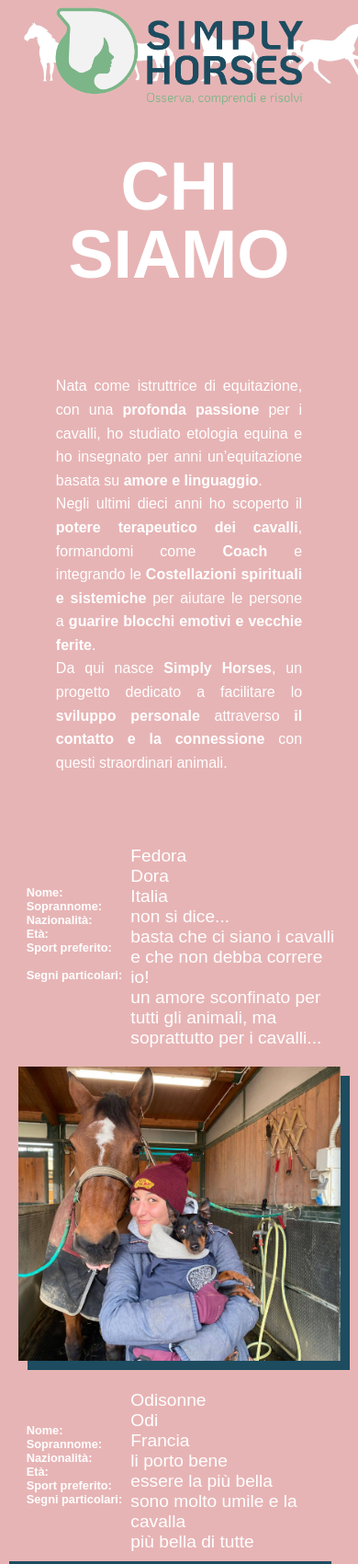
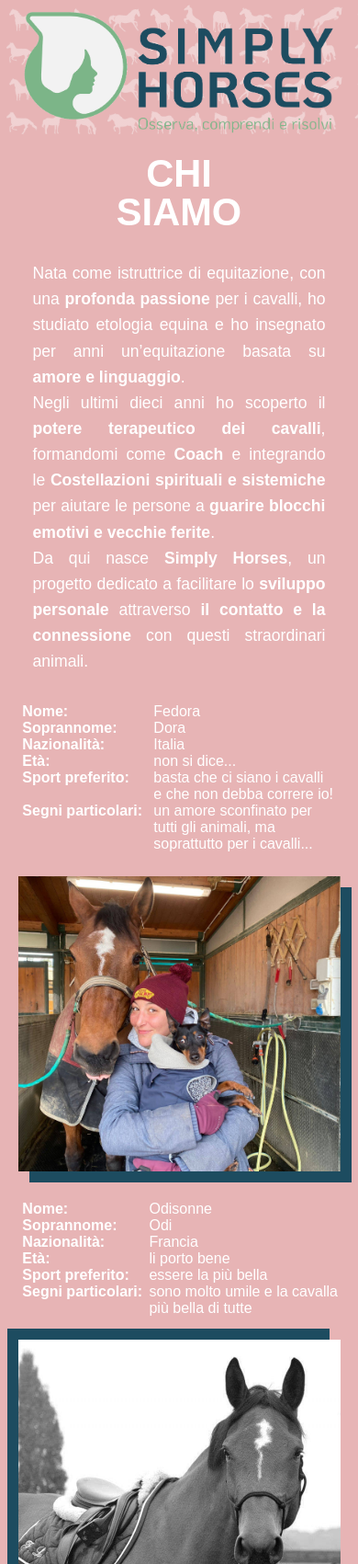
Before and after one commit to c2d13p/simplyhorses.it, a plain HTML site: page chi-siamo/index.html in a window 390 px wide. Shown: the top 1701 px of the page at 92% size. Drawn offline with Linux system fonts and the light colour scheme; a web font is replaced by a local one.

Commit message:
fix mobile style

```diff
--- a/chi-siamo/style.css
+++ b/chi-siamo/style.css
@@ -10,7 +10,7 @@ html, body {
 
 #header {
     height: 38vh;
-    background-image: url('../icons/white-horses.png');
+    background-image: linear-gradient(rgba(231, 180, 181, 0.6), rgba(231, 180, 181, 0.6)), url('../icons/white-horses.png');
 }
 
 #header a {
@@ -45,8 +45,6 @@ html, body {
 #section-1 {
     width: 50%;
     margin: 0 auto;
-    text-align: left;
-    color: #ffffff;
 }
 
 #section-1 p {
@@ -55,7 +53,7 @@ html, body {
     padding-bottom: 2rem;
     margin-bottom: 30px;
     text-align: justify;
-    font-size: 1.2em;
+    font-size: 1.3em;
     line-height: 1.6;
 }
 
@@ -92,25 +90,17 @@ html, body {
 
 .text-box .column-1, .text-box .column-2 {
     text-align: left;
-    font-size: 1.2em;
+    font-size: 1.3em;
 }
 
 .text-box .column-1 {
-    width: 35%;
+    width: 40%;
     font-weight: 700;
 }
 
-#section-4 .text-box .column-1 {
-    width: 40%;
-}
-
 .text-box .column-2 {
-    width: 65%;
+    width: 60%;
     font-weight: 400;
-}
-
-#section-3 .text-box .column-2 {
-    width: 60%;
 }
 
 .slideshow {
@@ -132,15 +122,15 @@ html, body {
 }
 
 #section-2 .slide {
-    box-shadow: 30px -30px #1d4c60;
+    box-shadow: 20px -20px #1d4c60;
 }
 
 #section-3 .slide {
-    box-shadow: -30px -30px #1d4c60;
+    box-shadow: -20px -20px #1d4c60;
 }
 
 #section-4 .slide {
-    box-shadow: 30px 30px #1d4c60;
+    box-shadow: 20px 20px #1d4c60;
 }
 
 .slide.active {
@@ -175,107 +165,32 @@ html, body {
 }
 
 @media only screen and (max-width: 1023px) {
-    #header {
-        height: 20vh;
-    }
 
-    #header img {
-        max-height: 100%;
-    }
-
-    #section-1 {
-        width: 80%;
-    }
-
-    #section-1 h2 {
-        font-size: 2.8em;
-        line-height: 1.2;
-        padding: 1rem 0rem;
-    }
-
-    #section-1 p {
-        width: 76%;
-        padding-top: 4rem;
-    }
-
-    #section-2, #section-3, #section-4 {
-        width: 90%;
-    }
-
-    #section-3 {
-        padding: 3rem 0rem;
-    }
-
-    .text-box .column-1, .column-2 {
-        font-size: 1em;
-    }
-
-    .text-box .column-1 {
-        width: 40%;
-    }
-
-    .text-box .column-2 {
-        width: 60%;
-    }
-
-    #section-4 .text-box .column-2 {
-        width: 70%;
-    }
-
-    #section-2 .slide {
-        box-shadow: 20px -20px #1d4c60;
-    }
-
-    #section-3 .slide {
-        box-shadow: -20px -20px #1d4c60;
-    }
-
-    #section-4 .slide {
-        box-shadow: 20px 20px #1d4c60;
-    }
-
-    #footer {
-        height: 10vh;
-        margin: 1.6rem 0rem;
-    }
-
-    .footer-icons {
-        gap: 60px;
-    }
-
-    .footer-icons a img {
-        width: 50px;
-        height: 50px;
-    }
 }
 
 @media only screen and (max-width: 767px) {
     #header {
-        height: 14vh;
+        height: 18vh;
+        background-size: 90vh auto;
     }
 
     #header img {
-        max-width: 70%;
-        max-height: 100%;
+        max-height: 94%;
+    }
+
+    #title h2 {
+        font-size: 2.6em;
+        padding: 1rem 0rem;
     }
 
     #section-1 {
-        width: 80%;
-        padding-top: 1rem;
-    }
-
-    #section-1 h2 {
-        font-size: 2.2em;
-        font-weight: 700;
-        line-height: 1;
+        width: 90%;
     }
 
     #section-1 p {
-        width: 86%;
-        margin-top: 30px;
-        padding-top: 0rem;
-        text-align: justify;
-        font-size: 1em;
+        font-size: 1.1em;
+        margin-bottom: 0px;
+        padding: 1rem;
     }
 
     #section-2, #section-3, #section-4 {
@@ -297,35 +212,23 @@ html, body {
     }
 
     .text-box {
-        padding-bottom: 0.6rem;
+        padding-bottom: 0.8rem;
     }
 
     #section-3 .text-box {
         padding-left: 0rem;
     }
 
-    .text-box .column-1, .column-2 {
-        font-size: 0.8em;
+    .text-box .column-1, .text-box .column-2 {
+        font-size: 1em;
     }
 
     .text-box .column-1 {
-        width: 35%;
-    }
-
-    #section-4 .text-box .column-1 {
-        width: 35%;
+        width: 40%;
     }
 
     .text-box .column-2 {
-        width: 65%;
-    }
-
-    #section-3 .text-box .column-2 {
-        width: 65%;
-    }
-
-    #section-4 .text-box .column-2 {
-        padding-left: 0.4rem;
+        width: 60%;
     }
 
     .slideshow {
@@ -333,24 +236,23 @@ html, body {
     }
 
     #section-2 .slide {
-        box-shadow: 10px 10px #1d4c60;
+        box-shadow: 12px 12px #1d4c60;
     }
 
     #section-3 .slide {
-        box-shadow: -10px -10px #1d4c60;
+        box-shadow: -12px -12px #1d4c60;
     }
 
     #section-4 .slide {
-        box-shadow: 10px 10px #1d4c60;
+        box-shadow: 12px 12px #1d4c60;
     }
 
     #footer {
         height: 10vh;
-        margin: 0.6rem 0rem;
     }
 
     .footer-icons {
-        gap: 40px;
+        gap: 30px;
     }
 
     .footer-icons a img {
--- a/cosa-facciamo/style.css
+++ b/cosa-facciamo/style.css
@@ -10,7 +10,7 @@ html, body {
 
 #header {
     height: 38vh;
-    background-image: url('../icons/white-horses.png');
+    background-image: linear-gradient(rgba(231, 180, 181, 0.6), rgba(231, 180, 181, 0.6)), url('../icons/white-horses.png');
 }
 
 #header a {
@@ -51,7 +51,7 @@ h4 {
 }
 
 p {
-    font-size: 1.2em;
+    font-size: 1.3em;
     font-weight: 500;
     line-height: 1.6;
     margin: 0;
@@ -77,7 +77,6 @@ ul, ol {
     align-items: center;
     height: 66vh;
     padding: 2rem 0rem;
-
 }
 
 #section-2 img {
@@ -153,148 +152,82 @@ ul, ol {
 }
 
 @media only screen and (max-width: 1023px) {
+
+}
+
+@media only screen and (max-width: 767px) {
     #header {
-        height: 20vh;
+        height: 18vh;
+        background-size: 90vh auto;
     }
 
     #header img {
-        max-height: 100%;
+        max-height: 94%;
     }
 
-    #section-1, #section-2, #section-3, #section-4, #section-5, #section-6, #section-7 {
-        width: 96%;
-        padding: 1rem 0rem;
-    }
-
-    #section-1 .column-text {
-        padding:2.43rem;
-    }
-
-    #section-2 .column-text, #section-3 .column-text, #section-4 .column-text, #section-5 .column-text, #section-6 .column-text, #section-7 .column-text {
-        padding: 1rem;
-    }
-
-    h2 {
-        font-size: 2.8em;
-        line-height: 1.2;
+    #title h2 {
+        font-size: 2.6em;
         padding: 1rem 0rem;
     }
 
     h4 {
-        font-size: 1.8em;
-        line-height: 1.2;
-        padding: 1rem 0rem;
-    }
-
-    p {
-        font-size: 1m;
-        line-height: 1.4;
-    }
-
-    ul {
-        font-size: 1.2em;
-    }
-
-    #section-1 img {
-        max-height: 80vh;
-    }
-
-    #section-2 img,  #section-3 img, #section-4 img, #section-5 img, #section-6 img, #section-7 img {
-        max-height: 40vh;
-    }
-
-    #footer {
-        height: 10vh;
-        margin: 1.6rem 0rem;
-    }
-
-    .footer-icons {
-        gap: 60px;
-    }
-
-    .footer-icons a img {
-        width: 50px;
-        height: 50px;
-    }
-}
-
-@media only screen and (max-width: 767px) {
-    #header {
-        height: 14vh;
-    }
-
-    #header img {
-        max-width: 70%;
-        max-height: 100%;
-    }
-
-    #section-1, #section-2, #section-3, #section-4, #section-5, #section-6, #section-7 {
-        width: 98%;
-        padding: 1rem 0rem;
-        flex-direction: column;
-    }
-
-    #section-1 .column-text {
-        flex: 1;
-        padding: 1rem;
-    }
-
-    #section-2 .column-text, #section-3 .column-text, #section-4 .column-text, #section-5 .column-text, #section-6 .column-text, #section-7 .column-text {
-        flex: 1;
-        padding: 1rem;
-    }
-
-    h2 {
-        font-size: 2.2em;
-        font-weight: 700;
-        line-height: 1;
-        padding-bottom: 2rem;
-    }
-
-    h4 {
         font-size: 1.6em;
-        font-weight: 700;
         line-height: 1;
         padding: 1rem 0rem
     }
 
     p {
-        font-size: 1em;
-        line-height: 1.4;
+        font-size: 1.1em;
+        padding: 1rem;
     }
 
-    ul {
-        font-size: 1em;
+    ul, ol {
+        font-size: 1.1em;
+        padding: 0rem 1rem;
     }
 
-
-    #section-1 .column-img {
-        flex: 1;
+    #section-1 {
+        width: 90%;
     }
 
-    #section-2 .column-img,  #section-3 .column-img, #section-4 .column-img, #section-5 .column-img, #section-6 .column-img, #section-7 .column-img {
-        flex: 1;
+    #section-2 {
+        height: 50vh;
+        padding: 0.8rem 1rem;
     }
 
-    #section-1 img {
-        max-height: 70vh;
+    #section-2 img {
+        width: 90%;
     }
 
-    #section-2 img,  #section-3 img, #section-4 img, #section-5 img, #section-6 img, #section-7 img {
-        max-height: 36vh;
+    #section-3, #section-4 {
+        flex-direction: column;
+        width: 90%;
+        padding: 0rem;
     }
 
-    #section-2, #section-4, #section-6 {
+    #section-3 {
         flex-direction: column-reverse;
+    }
+
+    .column-text {
+        text-align: center;
+        padding: 0.8rem 1rem;
+    }
+
+    .column-img {
+        height: 60vh;
+    }
+
+    #section-4 .column-img {
+        padding-bottom: 1rem;
     }
 
     #footer {
         height: 10vh;
-        margin: 0.6rem 0rem;
     }
 
     .footer-icons {
-        gap: 40px;
+        gap: 30px;
     }
 
     .footer-icons a img {
--- a/dove-siamo/style.css
+++ b/dove-siamo/style.css
@@ -10,7 +10,7 @@ html, body {
 
 #header {
     height: 38vh;
-    background-image: url('../icons/white-horses.png');
+    background-image: linear-gradient(rgba(231, 180, 181, 0.6), rgba(231, 180, 181, 0.6)), url('../icons/white-horses.png');
 }
 
 #header a {
@@ -62,10 +62,16 @@ html, body {
 }
 
 #section-1 p, #section-2 p {
-    font-size: 1.2em;
+    font-size: 1.3em;
     font-weight: 500;
     line-height: 1.6;
     margin: 0;
+}
+
+.map {
+    width: 500px;
+    height: 400px;
+    border: solid 4px #ffffff;
 }
 
 #section-1 .column-right, #section-2 .column-left {
@@ -106,37 +112,61 @@ html, body {
 }
 
 @media only screen and (max-width: 1023px) {
+
+}
+
+@media only screen and (max-width: 767px) {
     #header {
-        height: 20vh;
+        height: 18vh;
+        background-size: 90vh auto;
     }
 
     #header img {
-        max-height: 100%;
+        max-height: 94%;
     }
 
-    #section-1 {
-        flex-direction: column-reverse;
+    #title h2 {
+        font-size: 2.6em;
+        padding: 1rem 0rem;
+    }
+
+    #section-1, #section-2 {
+        flex-direction: column;
         width: 90%;
     }
 
-    #section-1 .column-left {
-        padding: 2rem;
+    #section-2 {
+        padding: 1rem 0rem;
+        flex-direction: column-reverse;
     }
 
-    #section-1 h2 {
-        font-size: 3em;
-        font-weight: 700;
-        line-height: 1.2;
-        padding-bottom: 1.4rem;
+    #section-1 .column-left {
+        padding: 1rem;
     }
 
-    #section-1 p {
-        font-size: 1.2em;
-        font-weight: 500;
-        line-height: 1.8;
+    #section-2 .column-right {
+        padding: 0.6rem 1rem 1rem 1rem;
     }
 
-    #section-1 img {
+    #section-1 p, #section-2 p{
+        font-size: 1.1em;
+    }
+
+    .map {
+        width: 320px;
+        height: 300px;
+    }
+
+    #section-1 .column-right {
+        padding-top: 1rem;
+    }
+
+    #section-2 .column-left {
+        margin-left: 0rem;
+        padding: 0.8rem 1rem 0rem 1rem;
+    }
+
+    #section-2 img {
         width: 100%;
         display: block;
     }
@@ -146,62 +176,11 @@ html, body {
     }
 
     .footer-icons {
-        gap: 50px;
+        gap: 30px;
     }
 
     .footer-icons a img {
-        width: 50px;
-        height: 50px;
+        width: 40px;
+        height: 40px;
     }
 }
-
-@media only screen and (max-width: 767px) {
-    #header {
-        height: 14vh;
-    }
-
-    #header img {
-        max-width: 70%;
-        max-height: 100%;
-    }
-
-    #section-1 {
-        flex-direction: column-reverse;
-        width: 90%;
-    }
-
-    #section-1 .column-left {
-        padding: 1rem;
-    }
-
-    #section-1 h2 {
-        font-size: 2.6em;
-        font-weight: 700;
-        line-height: 1.2;
-        padding-bottom: 1.4rem;
-    }
-
-    #section-1 p {
-        font-size: 1em;
-        font-weight: 500;
-        line-height: 1.6;
-    }
-
-    #section-1 img {
-        width: 100%;
-        display: block;
-    }
-
-    #footer {
-        height: 10vh;
-    }
-
-    .footer-icons {
-        gap: 40px;
-    }
-
-    .footer-icons a img {
-        width: 50px;
-        height: 50px;
-    }
-}
--- a/style.css
+++ b/style.css
@@ -10,7 +10,7 @@ html, body {
 
 #header {
     height: 38vh;
-    background-image: url('icons/white-horses.png');
+    background-image: linear-gradient(rgba(231, 180, 181, 0.6), rgba(231, 180, 181, 0.6)), url('../icons/white-horses.png');
     display: flex;
     justify-content: center;
     align-items: center;
@@ -45,7 +45,7 @@ button {
     background-color: transparent;
     border: 2px solid;
     cursor: pointer;
-    font-size: 1rem;
+    font-size: 1.3rem;
     font-weight: 600;
 }
 
@@ -57,7 +57,7 @@ button {
 }
 
 .text-box p {
-    font-size: 1.2rem;
+    font-size: 1.3rem;
     line-height: 1.4;
     font-weight: 500;
     margin: 1.4rem 0rem;
@@ -98,7 +98,7 @@ button {
 
 #section-2 .column-left {
     width: 45%;
-    background-image: url('icons/white-vertical-horses.png');
+    background-image: linear-gradient(rgba(231, 180, 181, 0.6), rgba(231, 180, 181, 0.6)), url('../icons/white-vertical-horses.png');
 }
 
 #section-2 img {
@@ -139,7 +139,7 @@ button {
 
 #section-3 .column-right {
     width: 45%;
-    background-image: url('icons/white-horses.png');
+    background-image: linear-gradient(rgba(231, 180, 181, 0.6), rgba(231, 180, 181, 0.6)), url('../icons/white-horses.png');
     background-size: 130vh auto;
     background-position: top;
     background-repeat: no-repeat;
@@ -195,7 +195,7 @@ button {
 
 #section-5 .column-left {
     width: 55%;
-    background-image: url('icons/white-horses.png');
+    background-image: linear-gradient(rgba(231, 180, 181, 0.6), rgba(231, 180, 181, 0.6)), url('../icons/white-horses.png');
     background-size: 150vh auto;
     background-position: top;
     background-repeat: no-repeat;
@@ -403,18 +403,21 @@ button {
 
 @media only screen and (max-width: 767px) {
     #header {
-        height: 14vh;
+        height: 18vh;
         background-size: 90vh auto;
     }
 
     #header img {
-        max-width: 60%;
-        max-height: 100%;
+        max-height: 80%;
     }
 
     .two-columns-section {
         height: auto;
-        min-height: 50vh;
+
+    }
+
+    button {
+        font-size: 1rem;
     }
 
     .text-box h2 {
@@ -429,14 +432,24 @@ button {
         margin: 1rem 0rem;
     }
 
-    button {
-        font-size: 1rem;
+    #section-1 {
+        height: 50vh;
     }
 
-    #section-1 {
-        flex-direction: column;
-        height: 50vh;
-        padding: 0;
+    #section-1 .text-box {
+        position: absolute;
+        top: 50%;
+        left: 50%;
+        transform: translate(-50%, -50%);
+    }
+
+    #section-1 .text-box h1 {
+        font-size: 2em;
+        padding: 2.2rem;
+        transform: none;
+        border-width: 4px;
+        text-align: center;
+        line-height: 1.6;
     }
 
     #section-1 img {
@@ -450,37 +463,18 @@ button {
         object-fit: cover;
     }
 
-    #section-1 .text-box {
-        position: absolute;
-        top: 50%;
-        left: 50%;
-        transform: translate(-50%, -50%);
-    }
-
-    #section-1 .text-box h1 {
-        font-size: 1.8em;
-        padding: 2.2rem;
-        transform: none;
-        border-width: 4px;
-        text-align: center;
-        line-height: 1.6;
-    }
-
     #section-2 .column-left {
         width: 100%;
-        height: auto;
-        padding: 2rem;
     }
 
     #section-2 img {
-        max-width: 100%;
-        transform: translateY(5%);
+        max-width: 84%;
+        transform: translateY(0%);
     }
 
     #section-2 .column-right {
         width: 100%;
-        height: auto;
-        padding: 2rem 0rem;
+        padding: 4rem 0rem;
     }
 
     #section-2 .text-box {
@@ -489,8 +483,7 @@ button {
 
     #section-3 .column-left {
         width: 100%;
-        height: auto;
-        padding: 1rem;
+        padding: 2rem 1rem;
     }
 
     #section-3 img {
@@ -500,10 +493,8 @@ button {
 
     #section-3 .column-right {
         width: 100%;
-        height: auto;
-        padding: 1rem 0rem;
-        background-size: 80vh auto;
-        background-position: top;
+        padding: 3rem 1.4rem;
+        background-size: 90vh auto;
     }
 
     #section-3 .text-box {
@@ -511,23 +502,16 @@ button {
     }
 
     #section-4 {
-        height: 60vh;
+        height: 70vh;
     }
 
     #section-4 img {
         width: 100%;
-        height: 100%;
-    }
-
-    #section-5 {
-        height: auto;
-        min-height: 50vh;
     }
 
     #section-5 .column-right {
         width: 100%;
-        height: auto;
-        padding: 1rem;
+        padding: 0rem 1rem;
     }
 
     #section-5 img {
@@ -536,10 +520,8 @@ button {
 
     #section-5 .column-left {
         width: 100%;
-        height: auto;
-        padding: 1rem 0rem;
-        background-size: 80vh auto;
-        background-position: top;
+        padding: 3rem 0rem;
+        background-size: 90vh auto;
     }
 
     #section-5 .text-box {
@@ -552,15 +534,16 @@ button {
 
     #footer p {
         font-size: 1em;
+        padding: 0rem 1rem;
     }
 
     .footer-icons {
-        gap: 20px;
+        gap: 30px;
         margin-top: 0.4rem;
     }
 
     .footer-icons a img {
-        width: 30px;
-        height: 30px;
+        width: 40px;
+        height: 40px;
     }
 }
```
Also changed, not shown: dove-siamo/index.html (+1 -1 lines), index.html (+15 -15 lines).
